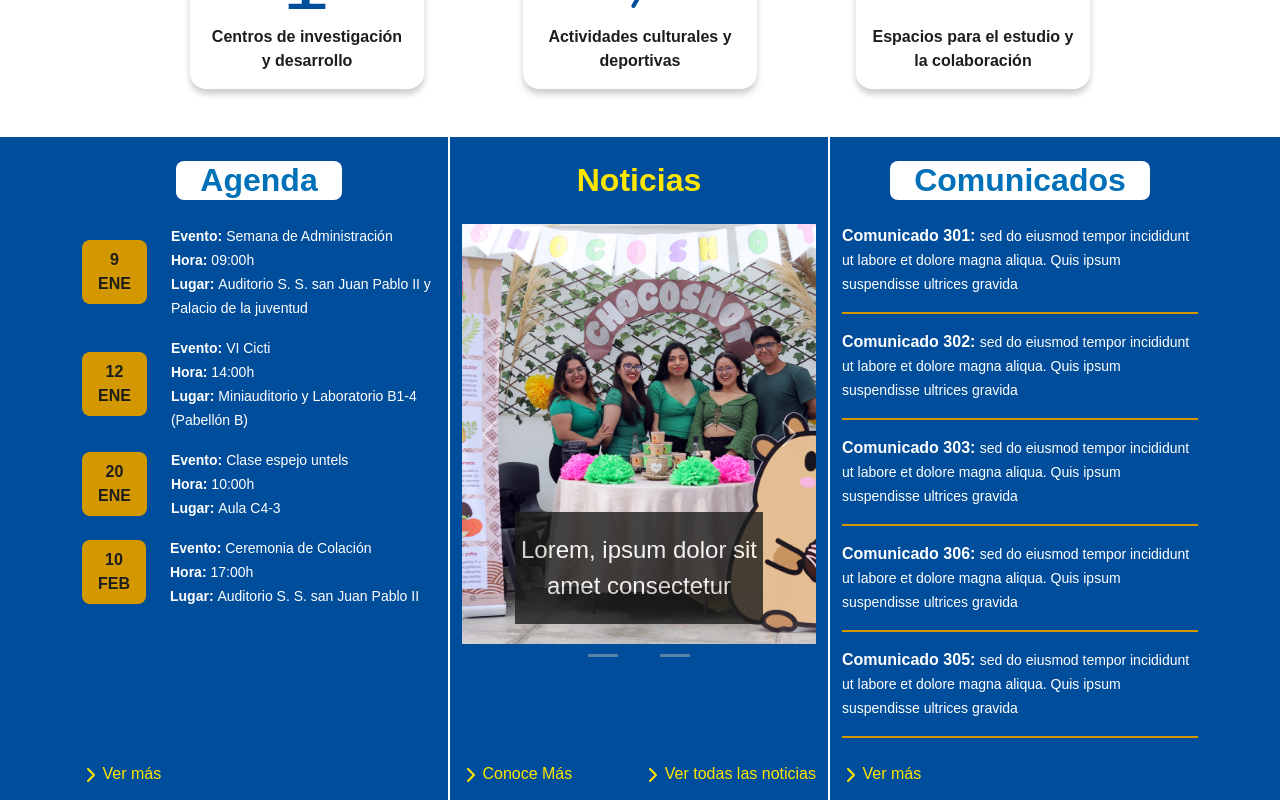
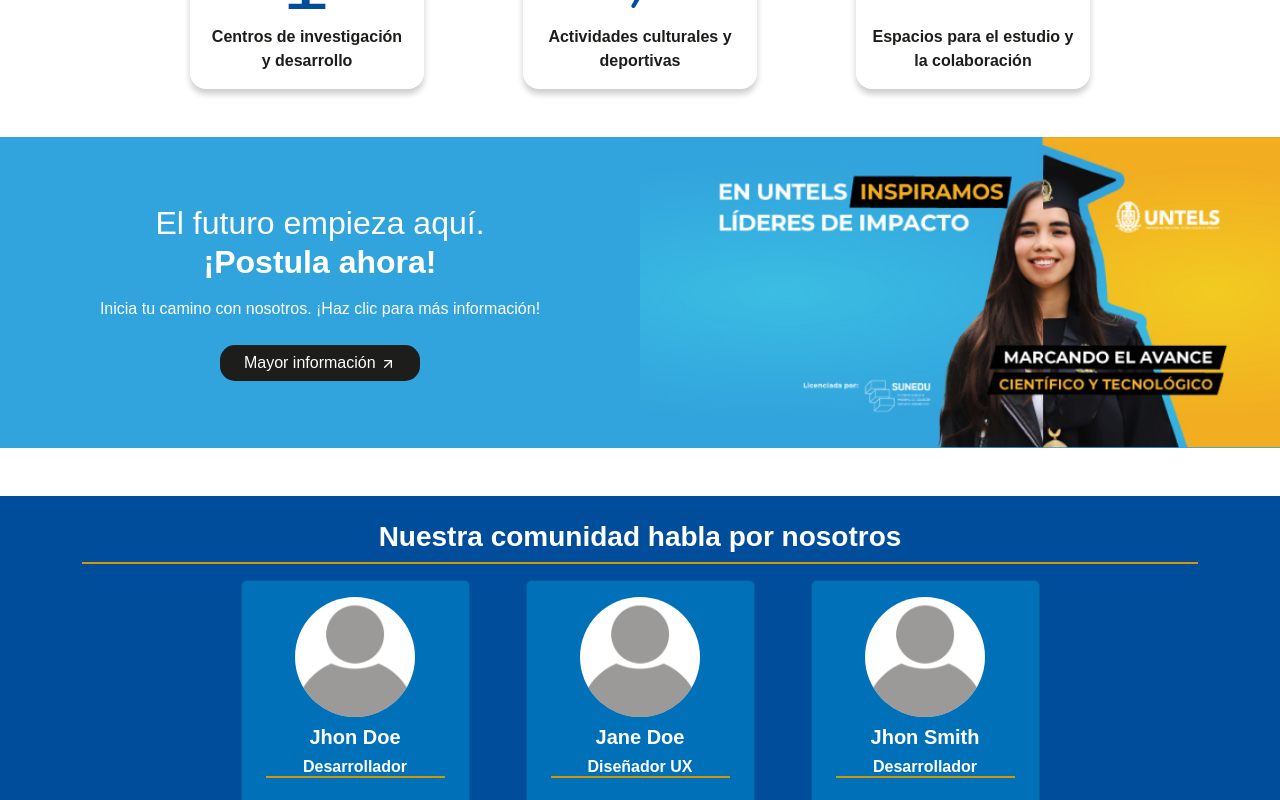
Before and after one commit to SergioCallanPerez/UntelsWebFrontend, a React (Vite) app: page /pregrado in a window 1280 px wide. Shown: the part 2600-3400 px from the top of the page. Built offline with nearby package versions, Linux system fonts and the light colour scheme; a web font is replaced by a local one.

Commit message:
Add AdmissionAd component with styling; update main layout and remove Announcements section

```diff
--- a/src/main/pages/main/index.jsx
+++ b/src/main/pages/main/index.jsx
@@ -7,6 +7,7 @@ import Achievements from "./sections/achievements.jsx";
 import AcademicPrograms from "./sections/academic_programs.jsx";
 import CampusLife from "./sections/campus_life.jsx";
 import Benefits from "./sections/benefits.jsx";
+import AdmissionAd from "./sections/admission_ad.jsx";
 
 export default function Main() {
   return (
@@ -16,7 +17,10 @@ export default function Main() {
       <Benefits />
       <AcademicPrograms />
       <CampusLife />
-      <Announcements />
+      {
+        //<Announcements />
+      }
+      <AdmissionAd />
       <Experiences/>
       <Follow />
     </main>
--- /dev/null
+++ b/src/main/pages/main/sections/admission_ad.jsx
@@ -0,0 +1,32 @@
+import React from "react";
+import { Container, Row, Col, Button } from "react-bootstrap";
+import { LuArrowUpRight } from "react-icons/lu";
+import Ad from "../../../assets/applicant.png";
+import "@/styles/admission-ad.css";
+import { isMobile } from "react-device-detect";
+
+export default function AdmissionAd() {
+  return (
+    <section>
+      <Container fluid className="on-primary admission-ad-container">
+        <Row>
+          <Col
+            md={6}
+            className="d-flex flex-column gap-2 py-4 px-0 order-md-first order-last align-items-center justify-content-center text-center"
+          >
+            <h2>El futuro empieza aquí.<br/>  <b>¡Postula ahora!</b></h2>
+            <p>
+              Inicia tu camino con nosotros. ¡Haz clic para más información!
+            </p>
+            <Button className={`px-4 btn-admission-ad ${isMobile? "mobile" : ""}`}>
+              Mayor información <LuArrowUpRight />
+            </Button>
+          </Col>
+          <Col md={6} className="px-0 order-md-last order-first">
+            <img src={Ad} width={"100%"} />
+          </Col>
+        </Row>
+      </Container>
+    </section>
+  );
+}
--- /dev/null
+++ b/src/main/styles/admission-ad.css
@@ -0,0 +1,29 @@
+.admission-ad-container {
+  background-color: #31a4dd;
+  color: var(--on-primary-color);
+}
+
+.btn-admission-ad {
+  background-color: var(--untels-black);
+  color: var(--untels-white);
+  border: none;
+  border-radius: 15px;
+  transition: ease 0.5s;
+}
+
+.btn-admission-ad:hover {
+  background-color: var(--untels-yellow);
+  color: var(--untels-black);
+  transform: scale(1.1);
+}
+
+.btn-admission-ad.mobile:hover {
+  background-color: var(--untels-black);
+  color: var(--untels-white);
+  transform: none;
+}
+
+.btn-admission-ad:active {
+  background-color: var(--untels-yellow) !important;
+  color: var(--untels-black) !important;
+}
--- a/src/main/styles/root.css
+++ b/src/main/styles/root.css
@@ -93,7 +93,7 @@
   color: var(--untels-black);
   border: none;
   border-radius: 15px;
-  transition: transform ease 0.5s;
+  transition: ease 0.5s;
 }
 
 .btn-on-primary:hover {
```
Also changed, not shown: src/main/assets/applicant.png (added).
